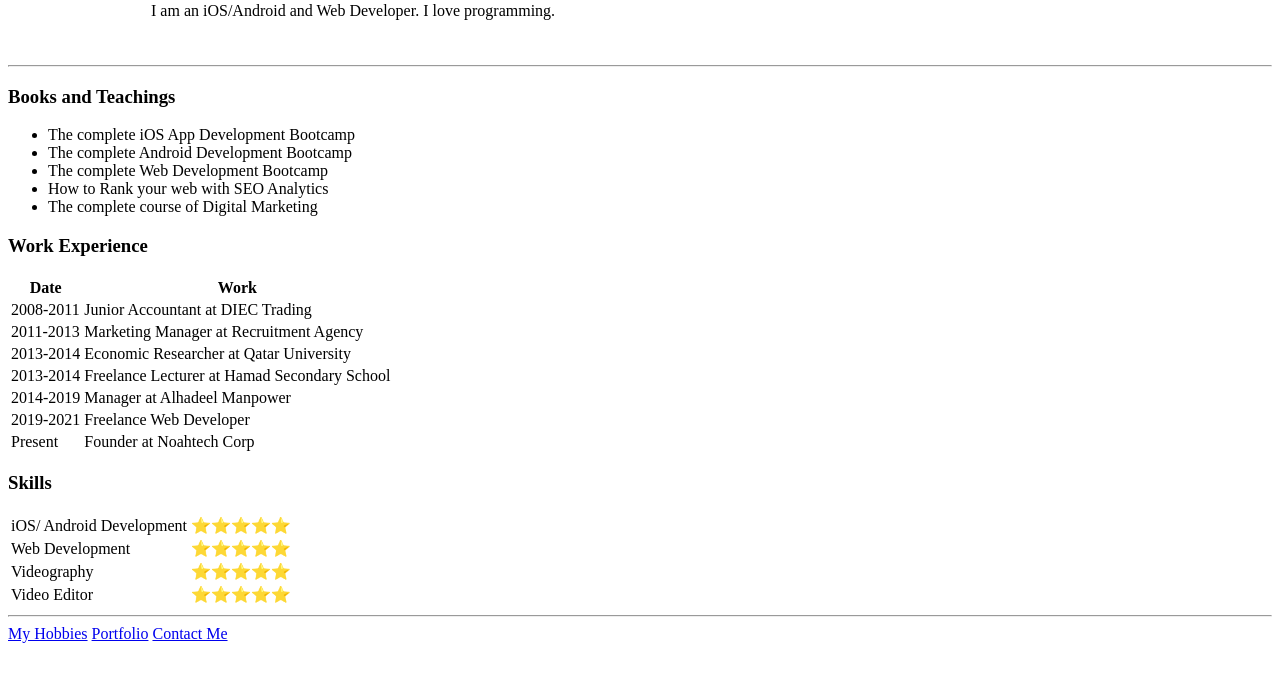
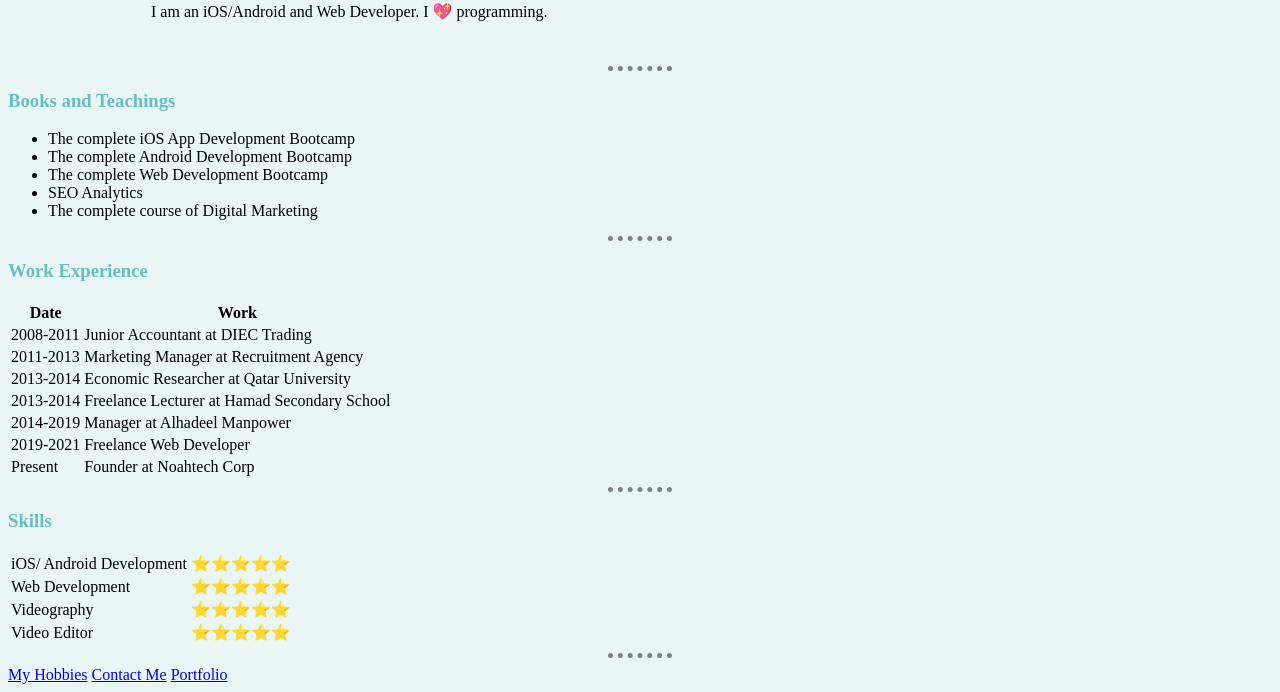
Before and after one commit to bdmnoah/cv, a plain HTML site: page index.html in a window 1280 px wide. Shown: the part 141-833 px from the top of the page. Before the commit the page ends 800 px from the top, so only its background shows below. Drawn offline with Linux system fonts and the light colour scheme.

Commit message:
Add files via upload

```diff
--- /dev/null
+++ b/css/styles.css
@@ -0,0 +1,19 @@
+  body {
+    background-color: #EAF6F6;
+  }
+
+  h1 {
+    color: #66BFBF;
+  }
+
+  h3 {
+    color: #66BFBF;
+  }
+
+  hr {
+    border-style: none;
+    border-top-style: dotted;
+    border-color: grey;
+    border-width: 5px;
+    width: 5%;
+  }
--- a/index.html
+++ b/index.html
@@ -3,14 +3,17 @@
   <head>
     <meta charset="utf-8">
     <title>Noah's Personal Site</title>
+    <link rel="stylesheet" href="css/styles.css">
+
   </head>
+
   <body>
     <table cellspacing="20">
       <tr>
         <td><img src="Noah Kali.png" width="100" alt="Noah Kali"></td>
         <td><h1>Noah Kali</h1>
         <p><em>Founder and CEO of <strong><a href="https://www.noahtechs.com/">Noahtech Corp.</a></strong></em></p>
-        <p>I am an iOS/Android and Web Developer. I love programming.</p></td>
+        <p>I am an iOS/Android and Web Developer. I 💖 programming.</p></td>
       </tr>
     </table>
     <hr>
@@ -19,9 +22,11 @@
       <li>The complete iOS App Development Bootcamp</li>
       <li>The complete Android Development Bootcamp</li>
       <li>The complete Web Development Bootcamp</li>
-      <li>How to Rank your web with SEO Analytics</li>
+      <li>SEO Analytics</li>
       <li>The complete course of Digital Marketing</li>
     </ul>
+
+    <hr>
     <h3>Work Experience</h3>
     <table>
       <thead>
@@ -61,6 +66,8 @@
           </tr>
       </tbody>
     </table>
+
+    <hr>
     <h3>Skills</h3>
     <table>
       <tr>
@@ -82,7 +89,7 @@
     </table>
     <hr>
     <a href="hobbies.html">My Hobbies</a>
+    <a href="contact.html">Contact Me</a>
     <a href="portfolio.html">Portfolio</a>
-    <a href="contact.html">Contact Me</a><br>
   </body>
 </html>
```
Also changed, not shown: contact.html (+1 -0 lines), hobbies.html (+1 -0 lines).
